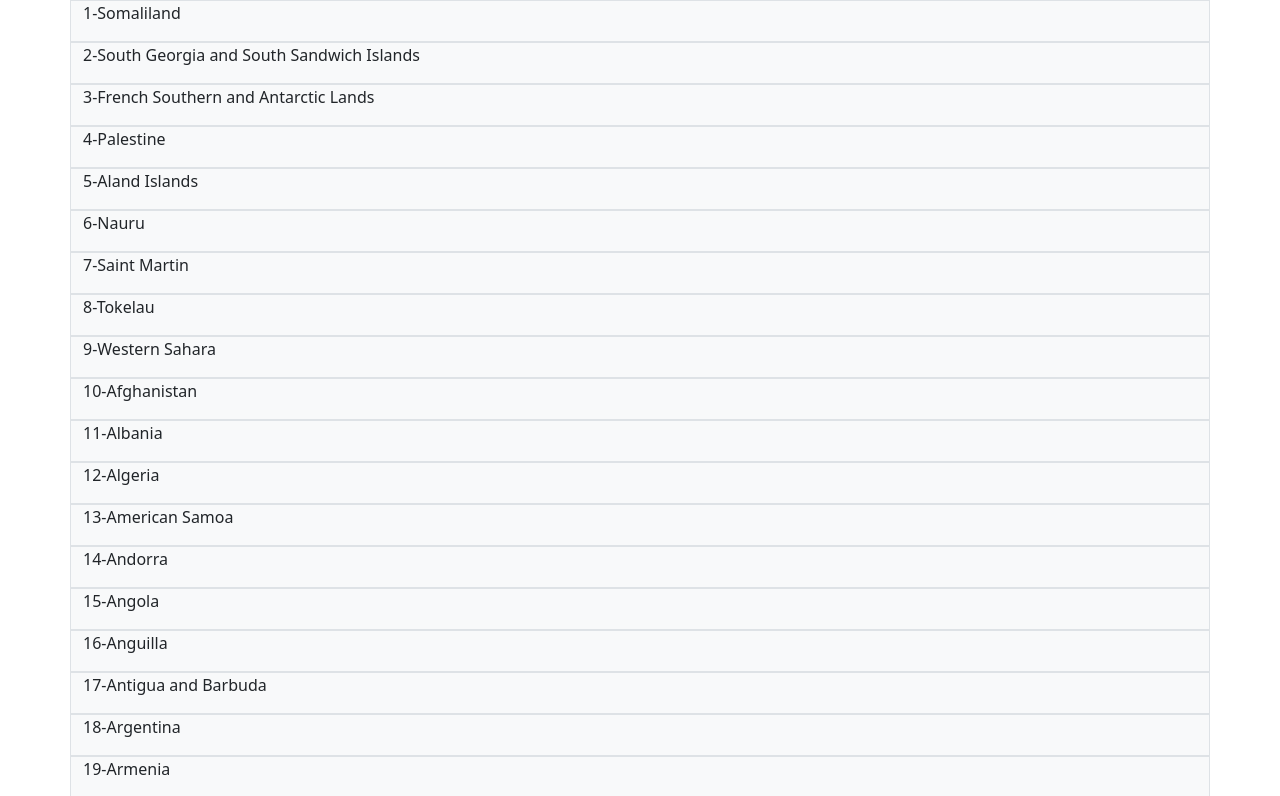
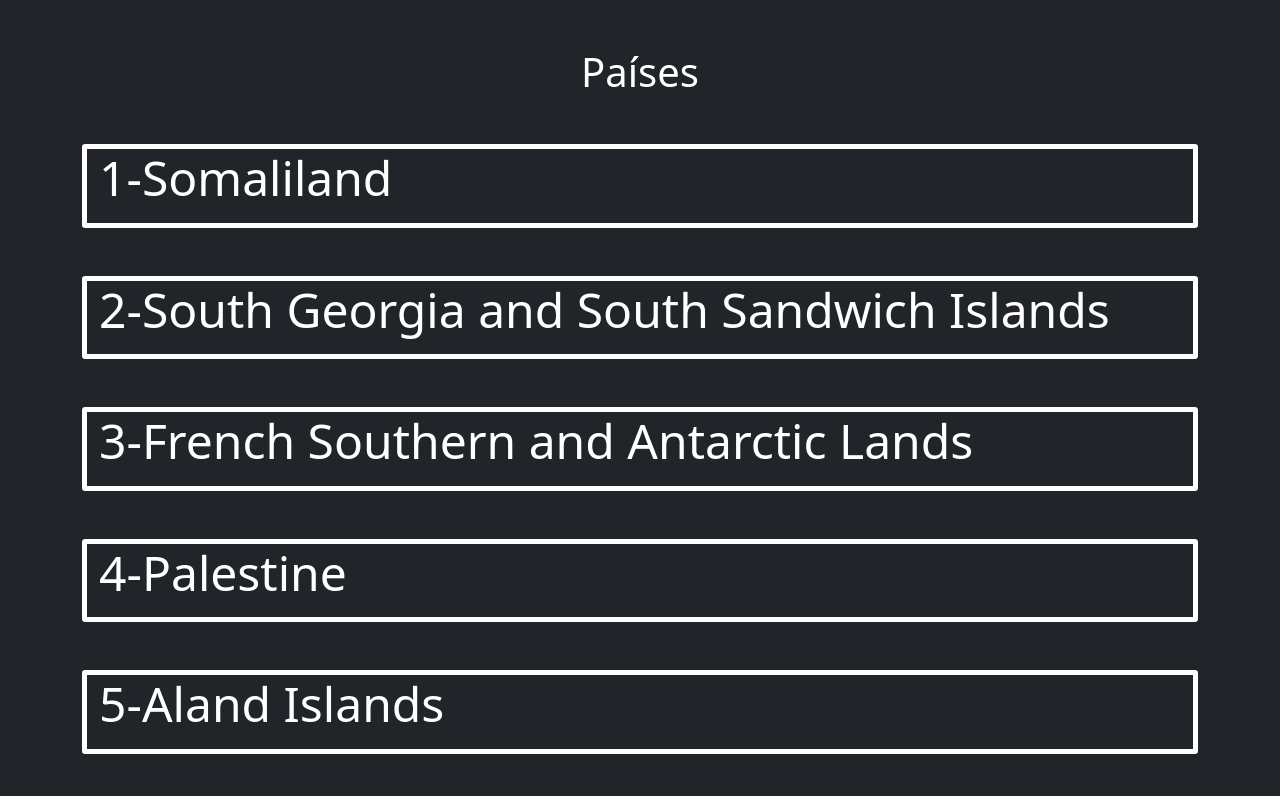
Before and after one commit to JavierGold/sistemas-geo-2022, a plain HTML site: page fetch/practica2.html in a window 1280 px wide. Shown: the top 796 px of the page. Drawn offline with nearby package versions, Linux system fonts and the light colour scheme.

Commit message:
cambio de estilo practica 2 2p

```diff
--- a/fetch/practica2.html
+++ b/fetch/practica2.html
@@ -1,28 +1,36 @@
 <!DOCTYPE html>
 <html lang="en">
+
 <head>
     <meta charset="UTF-8">
     <meta http-equiv="X-UA-Compatible" content="IE=edge">
     <meta name="viewport" content="width=device-width, initial-scale=1.0">
     <title>Práctica 2 2P</title>
-    <link href="https://cdn.jsdelivr.net/npm/bootstrap@5.1.3/dist/css/bootstrap.min.css" rel="stylesheet" integrity="sha384-1BmE4kWBq78iYhFldvKuhfTAU6auU8tT94WrHftjDbrCEXSU1oBoqyl2QvZ6jIW3" crossorigin="anonymous">
+    <link href="https://cdn.jsdelivr.net/npm/bootstrap@5.1.3/dist/css/bootstrap.min.css" rel="stylesheet"
+        integrity="sha384-1BmE4kWBq78iYhFldvKuhfTAU6auU8tT94WrHftjDbrCEXSU1oBoqyl2QvZ6jIW3" crossorigin="anonymous">
 
 </head>
-<body>
+
+<body class="bg-dark text-white">
+
+    <h1 class="d-flex justify-content-center mb-5 mt-5">Países</h1>
+
     <div class="container" id="paises"></div>
 
 
     <script>
-        var paises= document.getElementById("paises");
+        var paises = document.getElementById("paises");
 
         fetch("paises.json")
-        .then( response =>{
+            .then(response => {
 
-            response.json().then(datos =>{
+                response.json().then(datos => {
                     let contador = 1;
-                datos.forEach(registro=>{
+                    datos.forEach(registro => {
                         let renglon = document.createElement("div");
-                    renglon.className = "row border bg-light";
+                        renglon.className =
+                            "row mb-5 border border-5 border-white rounded-1 d-flex justify-content-center mx-auto display-5 align-items-center "
+                        style = "width: 350px ;height: 100px;";
                         paises.appendChild(renglon);
 
                         let columna = document.createElement("div");
@@ -39,8 +47,10 @@
 
                 });
             });
+    </script>
+    <script src="https://cdn.jsdelivr.net/npm/bootstrap@5.1.3/dist/js/bootstrap.bundle.min.js"
+        integrity="sha384-ka7Sk0Gln4gmtz2MlQnikT1wXgYsOg+OMhuP+IlRH9sENBO0LRn5q+8nbTov4+1p" crossorigin="anonymous">
+    </script>
+</body>
 
-        </script>
-    <script src="https://cdn.jsdelivr.net/npm/bootstrap@5.1.3/dist/js/bootstrap.bundle.min.js" integrity="sha384-ka7Sk0Gln4gmtz2MlQnikT1wXgYsOg+OMhuP+IlRH9sENBO0LRn5q+8nbTov4+1p" crossorigin="anonymous"></script>
-</body>
 </html>
```
Lines whose indentation alone changed are shown as unchanged.
